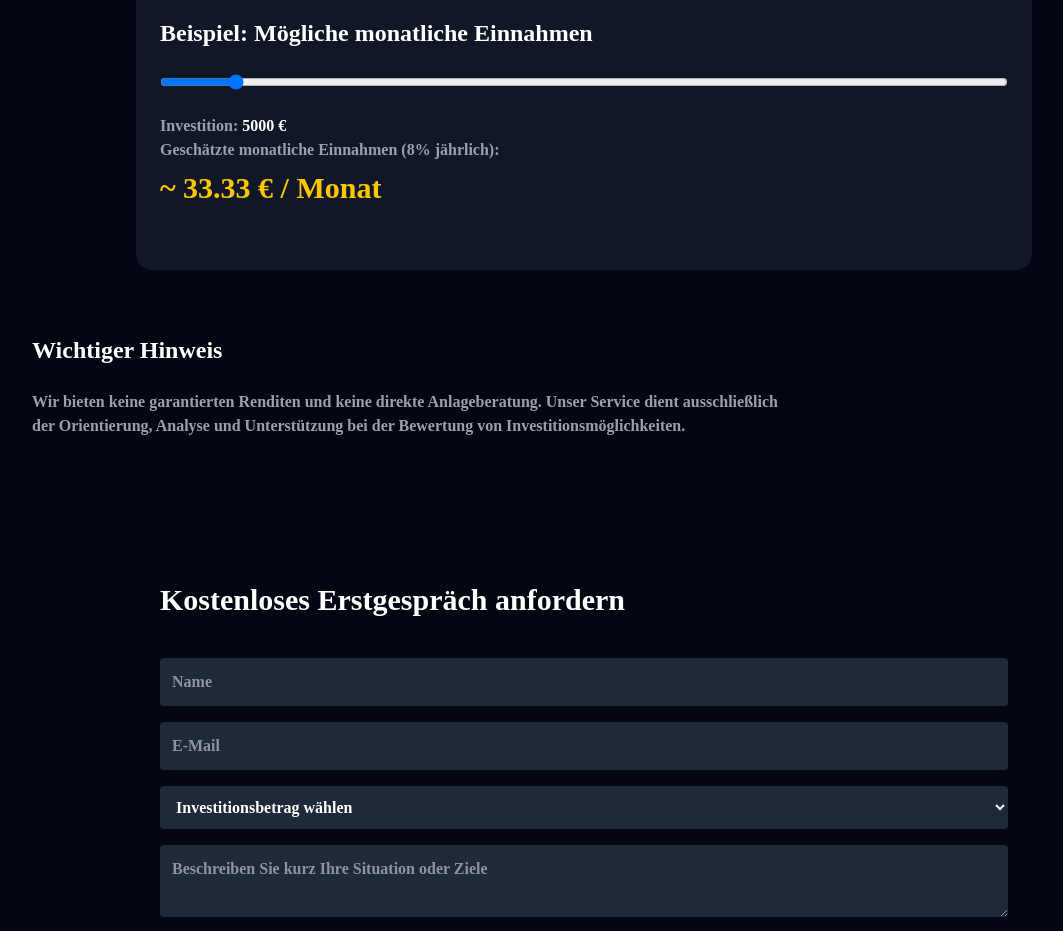
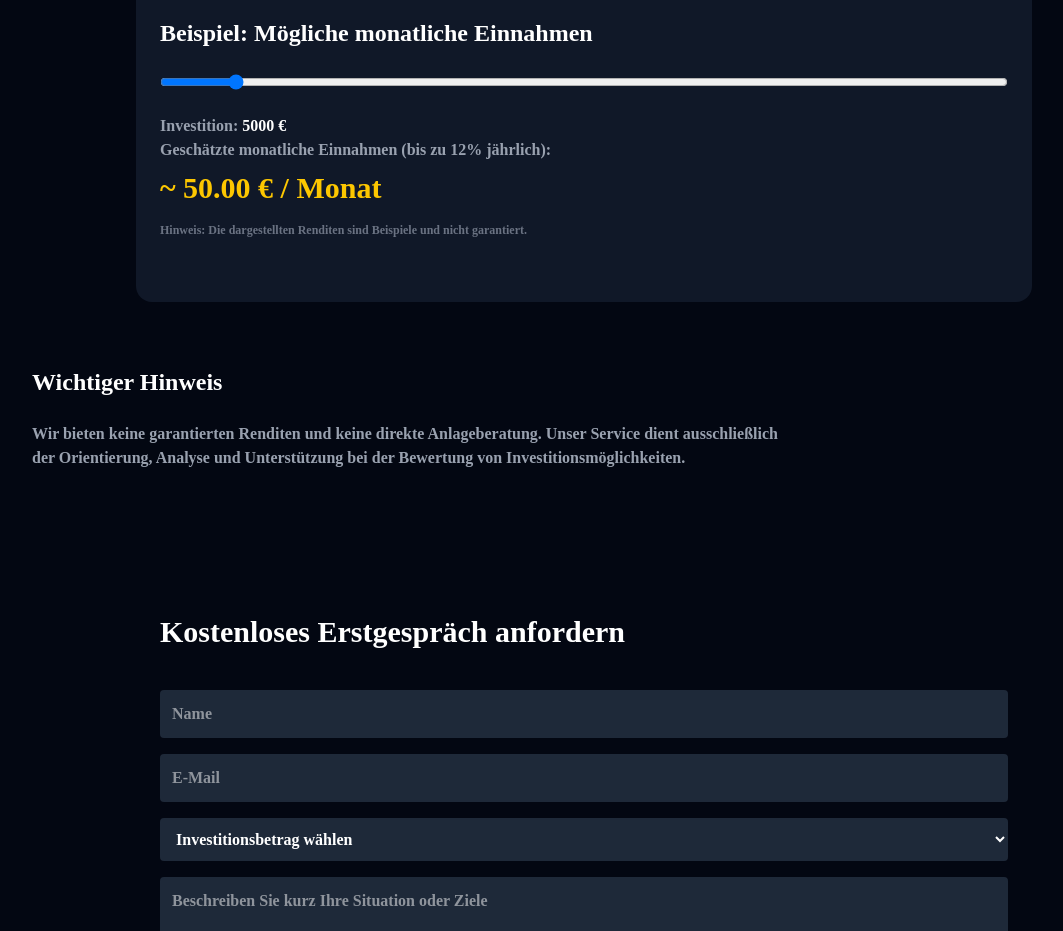
Before and after one commit to sanbenedeti-source/capital-crypto-germany, a Next.js app: page /fractional-investing in a window 1280 px wide. Shown: the part 780-1711 px from the top of the page, without its empty margins (56-1119 px from the left). Built offline with nearby package versions, Linux system fonts and the light colour scheme.

Commit message:
update returns to 12%

```diff
--- a/app/fractional-investing/page.tsx
+++ b/app/fractional-investing/page.tsx
@@ -5,7 +5,7 @@ import { useState } from "react";
 export default function FractionalInvestingPage() {
   const [investment, setInvestment] = useState(5000);
 
-  const yearlyReturn = 0.08;
+  const yearlyReturn = 0.12;
   const monthly = ((investment * yearlyReturn) / 12).toFixed(2);
 
   return (
@@ -74,13 +74,17 @@ export default function FractionalInvestingPage() {
           Investition: <span className="text-white">{investment} €</span>
         </p>
 
-        <p className="text-gray-400">
-          Geschätzte monatliche Einnahmen (8% jährlich):
-        </p>
+       <p className="text-gray-400">
+  Geschätzte monatliche Einnahmen (bis zu 12% jährlich):
+</p>
 
-        <p className="text-3xl font-bold mt-2 text-yellow-400">
-          ~ {monthly} € / Monat
-        </p>
+<p className="text-3xl font-bold mt-2 text-yellow-400">
+  ~ {monthly} € / Monat
+</p>
+
+<p className="text-xs text-gray-500 mt-4">
+  Hinweis: Die dargestellten Renditen sind Beispiele und nicht garantiert.
+</p>
       </section>
 
       {/* TRUST */}
```
